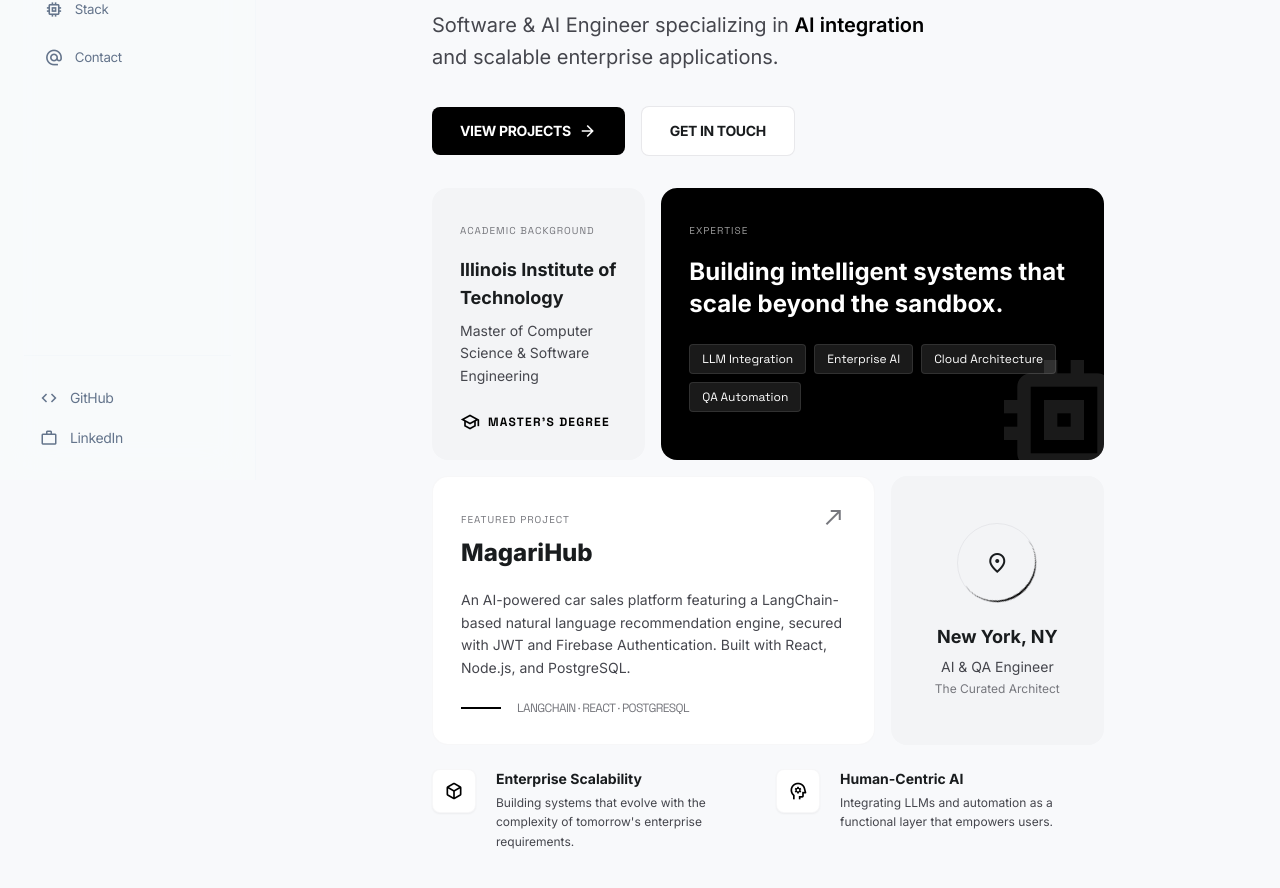
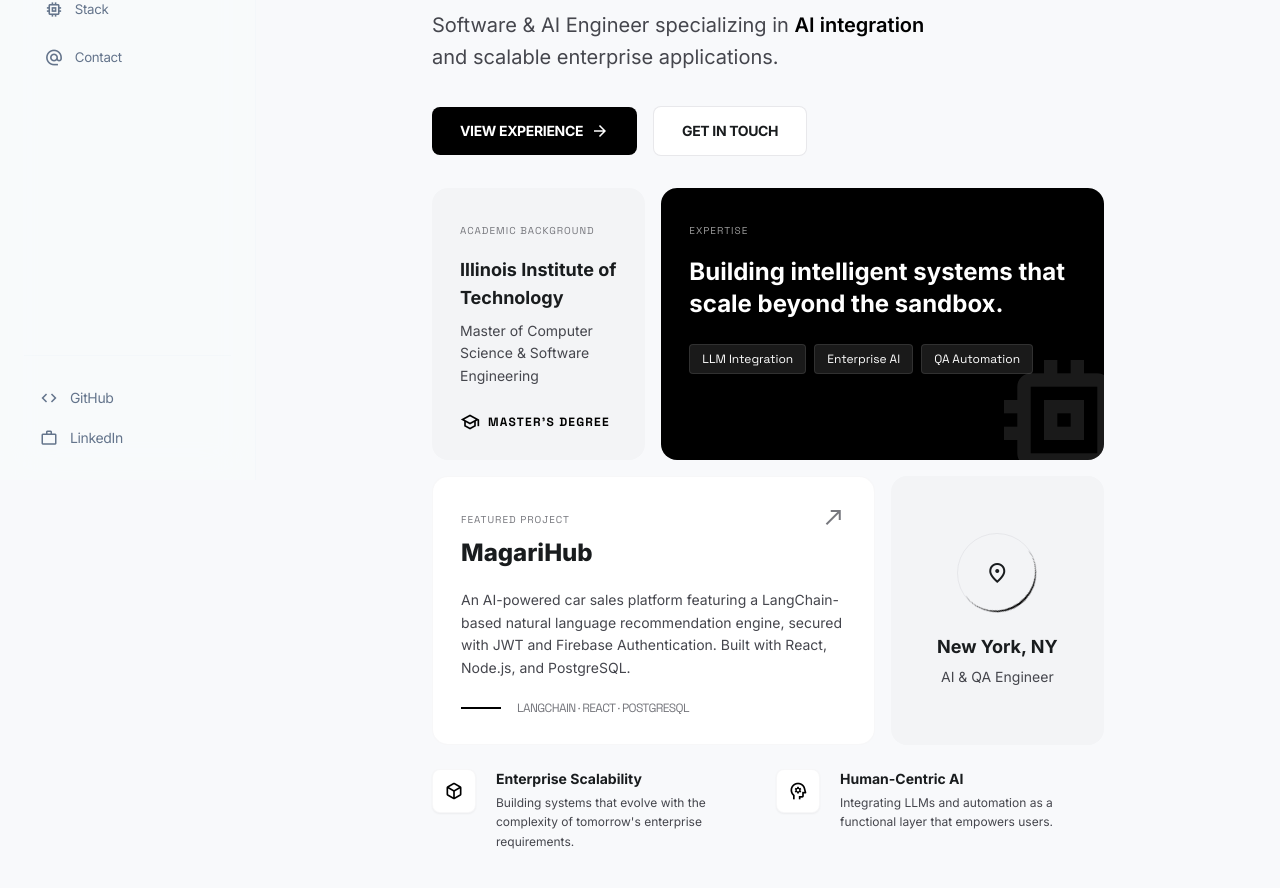
Before and after one commit to ZoraizSibtain/portfolio-website, a React (Vite) app: page / in a window 1280 px wide. Shown: the part 320-1208 px from the top of the page. Built offline with nearby package versions, Linux system fonts and the light colour scheme.

Commit message:
home page edits

```diff
--- a/google2fce975895e73079.html
+++ /dev/null
@@ -1 +0,0 @@
-google-site-verification: google2fce975895e73079.html
--- a/src/components/HomePage/HomePage.tsx
+++ b/src/components/HomePage/HomePage.tsx
@@ -32,7 +32,7 @@ const HomePage = () => {
             to="/experience"
             className="bg-primary text-on-primary px-7 py-3.5 rounded-xl font-['Inter'] font-bold text-sm tracking-tight flex items-center space-x-2 group hover:opacity-90 transition-opacity"
           >
-            <span>VIEW PROJECTS</span>
+            <span>VIEW EXPERIENCE</span>
             <span className="material-symbols-outlined text-[18px] group-hover:translate-x-1 transition-transform">arrow_forward</span>
           </Link>
           <Link
@@ -78,7 +78,7 @@ const HomePage = () => {
               Building intelligent systems that scale beyond the sandbox.
             </h3>
             <div className="flex flex-wrap gap-2 mt-6">
-              {["LLM Integration", "Enterprise AI", "Cloud Architecture", "QA Automation"].map((tag) => (
+              {["LLM Integration", "Enterprise AI", "QA Automation"].map((tag) => (
                 <span key={tag} className="px-3 py-1.5 rounded-lg bg-white/10 text-xs font-['Space_Grotesk'] border border-white/10">
                   {tag}
                 </span>
@@ -91,6 +91,12 @@ const HomePage = () => {
         </div>
 
         {/* Featured Project Card */}
+        <a
+          href="https://github.com/ZoraizSibtain/MagariHub"
+          target="_blank"
+          rel="noopener noreferrer"
+          className="lg:col-span-2 block no-underline"
+        >
         <div className="lg:col-span-2 bg-surface-container-lowest p-7 rounded-2xl border border-outline-variant/15 group cursor-pointer hover:bg-surface-container-low transition-colors duration-300">
           <div className="flex justify-between items-start mb-5">
             <div>
@@ -116,6 +122,7 @@ const HomePage = () => {
             </span>
           </div>
         </div>
+        </a>
 
         {/* Location / Status Card */}
         <div className="bg-surface-container-low p-7 rounded-2xl flex flex-col justify-center items-center text-center">
@@ -125,7 +132,7 @@ const HomePage = () => {
           </div>
           <h3 className="font-['Inter'] font-bold text-lg text-on-surface">New York, NY</h3>
           <p className="text-sm text-on-surface-variant mt-1.5">AI & QA Engineer</p>
-          <p className="text-xs text-outline mt-1">The Curated Architect</p>
+          {/* <p className="text-xs text-outline mt-1">The Curated Architect</p> */}
         </div>
 
       </div>
```
